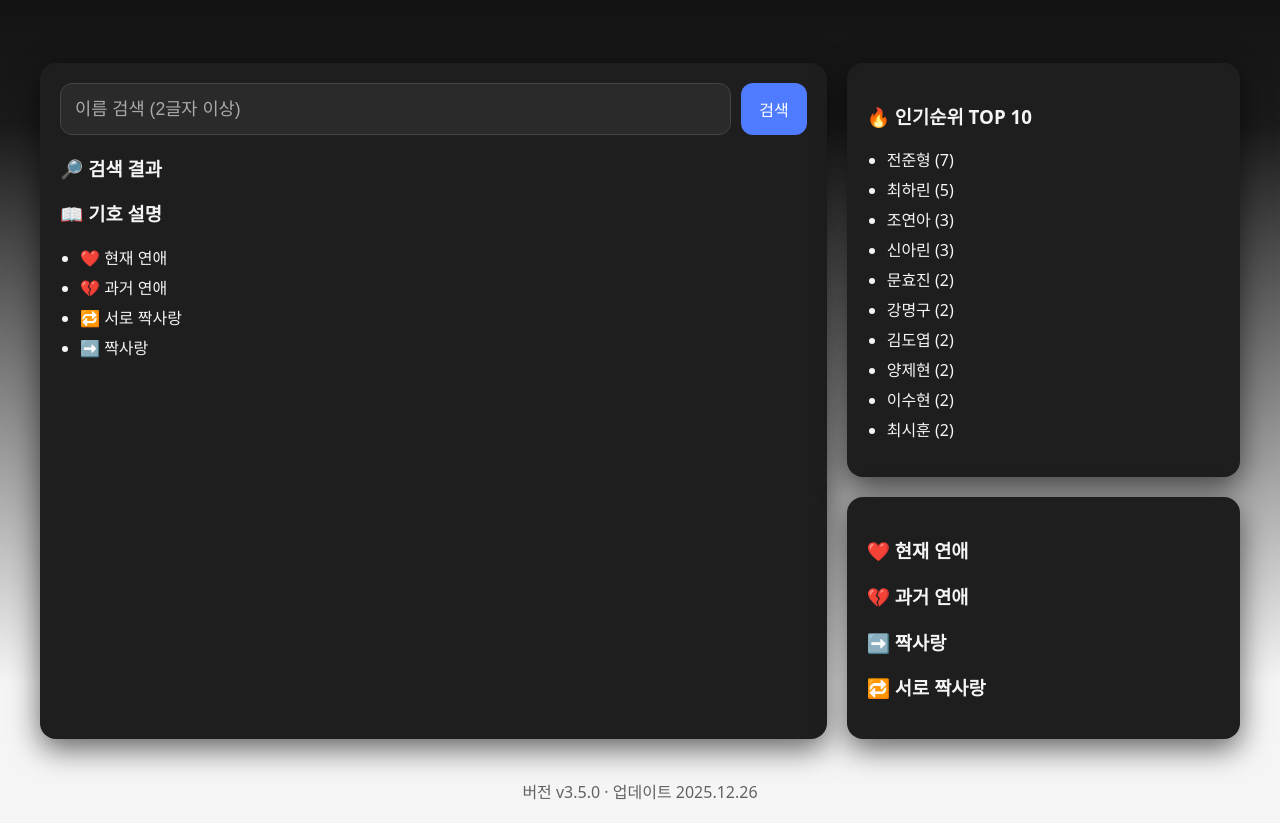
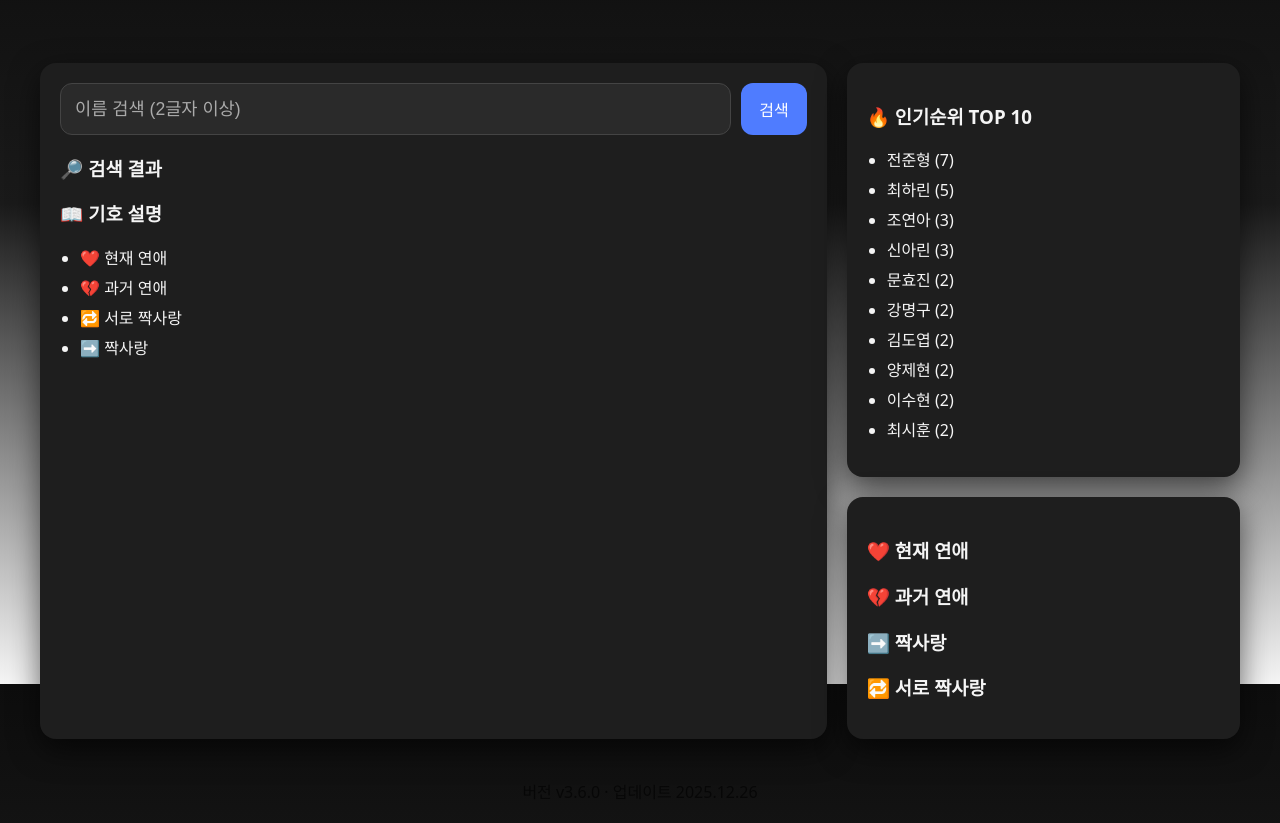
Before and after one commit to ak54656867/love-search, a plain HTML site: page index.html in a window 1280 px wide. Shown: the part 116-939 px from the top of the page. Drawn offline with Linux system fonts and the light colour scheme.

Commit message:
Update index.html

```diff
--- a/index.html
+++ b/index.html
@@ -8,12 +8,16 @@
 /* =========================
    다크 시크 테마 스타일
 ========================= */
+html, body {
+  height: 100%;
+  margin: 0;
+}
+
 body {
-  margin: 0;
   font-family: system-ui, -apple-system, BlinkMacSystemFont;
-  /* 검정 → 흰색 자연스러운 그라데이션 (vh 단위 적용) */
-  background: linear-gradient(180deg, #0d0d0d 0vh, #1a1a1a 30vh, #f5f5f5 100vh);
   color: #f5f5f5;
+  min-height: 100vh;
+  background: linear-gradient(180deg, #0d0d0d 0%, #1a1a1a 40%, #f5f5f5 100%);
 }
 
 
@@ -171,7 +175,7 @@ footer {
 </div>
 
 <footer>
-  버전 v3.5.0 · 업데이트 2025.12.26
+  버전 v3.6.0 · 업데이트 2025.12.26
 </footer>
 
 <script>
```
